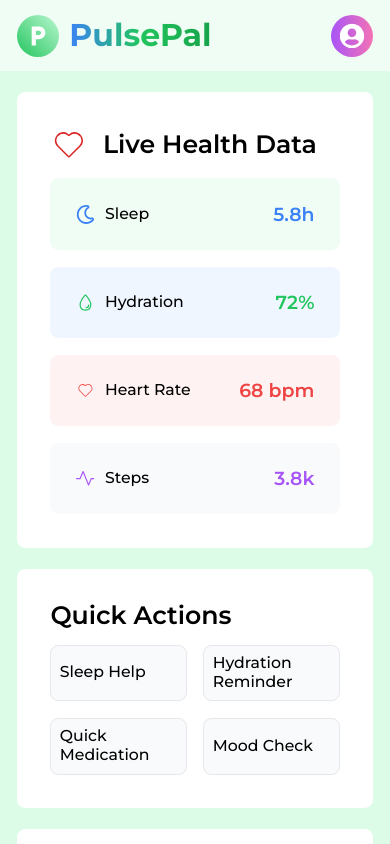
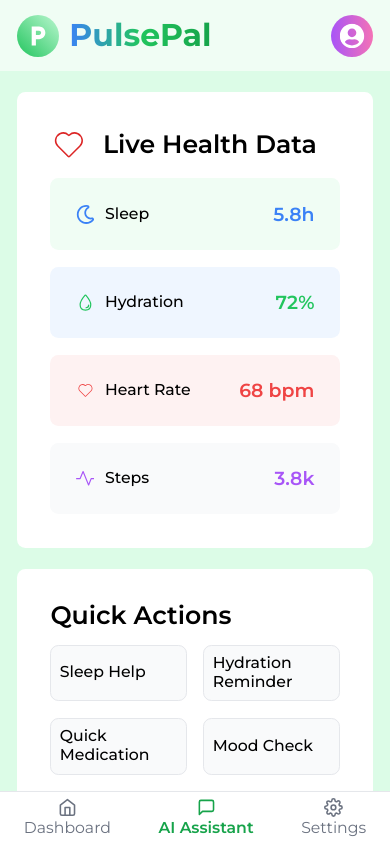
Before and after one commit to CHIDI00/pulsePal, a React (Vite) app: page /assistant in a window 390 px wide. Shown: the top 844 px of the page. Built offline with nearby package versions, Linux system fonts and the light colour scheme.

Commit message:
`Refactor layout and sidebar components for mobile responsiveness`

```diff
--- /dev/null
+++ b/src/components/common/MobileBottomNav.jsx
@@ -0,0 +1,53 @@
+import React from "react";
+import { FiHome, FiMessageSquare, FiSettings, FiUser, FiBell } from "react-icons/fi";
+import { useLocation, Link } from "react-router-dom";
+
+const MobileBottomNav = () => {
+  const location = useLocation();
+
+  // Check if current route matches nav item
+  const isActive = (path) => {
+    return location.pathname === path;
+  };
+
+  return (
+    <div className="fixed bottom-0 left-0 right-0 z-50 bg-white border-t border-gray-200 shadow-lg">
+      <div className="flex items-center justify-around py-3">
+        {/* Dashboard */}
+        <Link to="/dashboard" className={`flex flex-col items-center ${isActive("/dashboard") ? "text-green-600 font-semibold" : "text-gray-500"}`}>
+          <FiHome className={`text-4xl ${isActive("/dashboard") ? "text-green-600 font-semibold" : "text-gray-500"}`} />
+          <span className="mt-1 text-3xl">Dashboard</span>
+        </Link>
+
+        {/* AI Assistant */}
+        <Link to="/assistant" className={`flex flex-col items-center ${isActive("/assistant") ? "text-green-600 font-semibold" : "text-gray-500"}`}>
+          <FiMessageSquare className={`text-4xl ${isActive("/assistant") ? "text-green-600 font-semibold" : "text-gray-500"}`} />
+          <span className="mt-1 text-3xl">AI Assistant</span>
+        </Link>
+
+        {/* Notifications (optional) */}
+        {/* <Link to="/notifications" className={`flex flex-col items-center ${isActive("/notifications") ? "text-green-600 font-semibold" : "text-gray-500"}`}>
+          <div className="relative">
+            <FiBell className={`text-4xl ${isActive("/notifications") ? "text-green-600 font-semibold" : "text-gray-500"}`} />
+            <span className="absolute flex items-center justify-center w-4 h-4 text-xs text-white bg-red-500 rounded-full -top-1 -right-1">3</span>
+          </div>
+          <span className="mt-1 text-3xl">Alerts</span>
+        </Link> */}
+
+        {/* Profile (optional) */}
+        {/* <Link to="/settings" className={`flex flex-col items-center ${isActive("/profile") ? "text-green-600 font-semibold" : "text-gray-500"}`}>
+          <FiUser className={`text-4xl ${isActive("/profile") ? "text-green-600 font-semibold" : "text-gray-500"}`} />
+          <span className="mt-1 text-3xl">Profile</span>
+        </Link> */}
+
+        {/* Settings */}
+        <Link to="/settings" className={`flex flex-col items-center ${isActive("/settings") ? "text-green-600 font-semibold" : "text-gray-500"}`}>
+          <FiSettings className={`text-4xl ${isActive("/settings") ? "text-green-600 font-semibold" : "text-gray-500"}`} />
+          <span className="mt-1 text-3xl">Settings</span>
+        </Link>
+      </div>
+    </div>
+  );
+};
+
+export default MobileBottomNav;
--- a/src/components/common/SideBar.jsx
+++ b/src/components/common/SideBar.jsx
@@ -5,8 +5,6 @@ import { VscRobot } from "react-icons/vsc";
 import { NavLink } from "react-router-dom";
 
 export default function SideBar() {
-  // const isMobile = window.matchMedia("only screen and (max-width: 768px)").matches;
-
   return (
     <div className="fixed top-0 left-0 h-screen bg-gray-50 !px-3 z-10 shadow-xl w-fit section">
       <div className="flex flex-col justify-between h-full px-16 space-y-20 w-fit">
--- a/src/layouts/AppLayout.jsx
+++ b/src/layouts/AppLayout.jsx
@@ -1,6 +1,7 @@
 import Header from "../components/common/Header";
 import { Outlet } from "react-router-dom";
 import SideBar from "../components/common/SideBar";
+import MobileBottomNav from "../components/common/MobileBottomNav";
 
 export default function AppLayout() {
   return (
@@ -11,9 +12,13 @@ export default function AppLayout() {
         </div>
         <div className="lg:flex-[8] w-full">
           <Header />
-          <main className="w-full h-full !py-10 bg-green-100 section-page">
+          <main className="w-full h-full !py-10 !pb-36 bg-green-100 section-page">
             <Outlet />
           </main>
+
+          <div className="flex lg:hidden">
+            <MobileBottomNav />
+          </div>
         </div>
       </div>
     </div>
--- a/src/pages/Assistant.jsx
+++ b/src/pages/Assistant.jsx
@@ -4,7 +4,7 @@ import QuickActions from "../components/sections/assistant/QuickActions";
 
 export default function Assistant() {
   return (
-    <div className="flex md:flex-nowrap flex-wrap items-start w-full gap-10 !pb-28">
+    <div className="flex md:flex-nowrap flex-wrap items-start w-full gap-10 !pb-10">
       <div className="md:flex-[3] flex flex-col space-y-10 w-full">
         <HealthData />
         <QuickActions />
--- a/src/pages/Settings.jsx
+++ b/src/pages/Settings.jsx
@@ -2,7 +2,7 @@ import SettingsHeader from "../components/sections/settings/SettingsHeader";
 
 export default function Settings() {
   return (
-    <div className="w-full">
+    <div className="w-full pb-10">
       <SettingsHeader />
     </div>
   );
```
